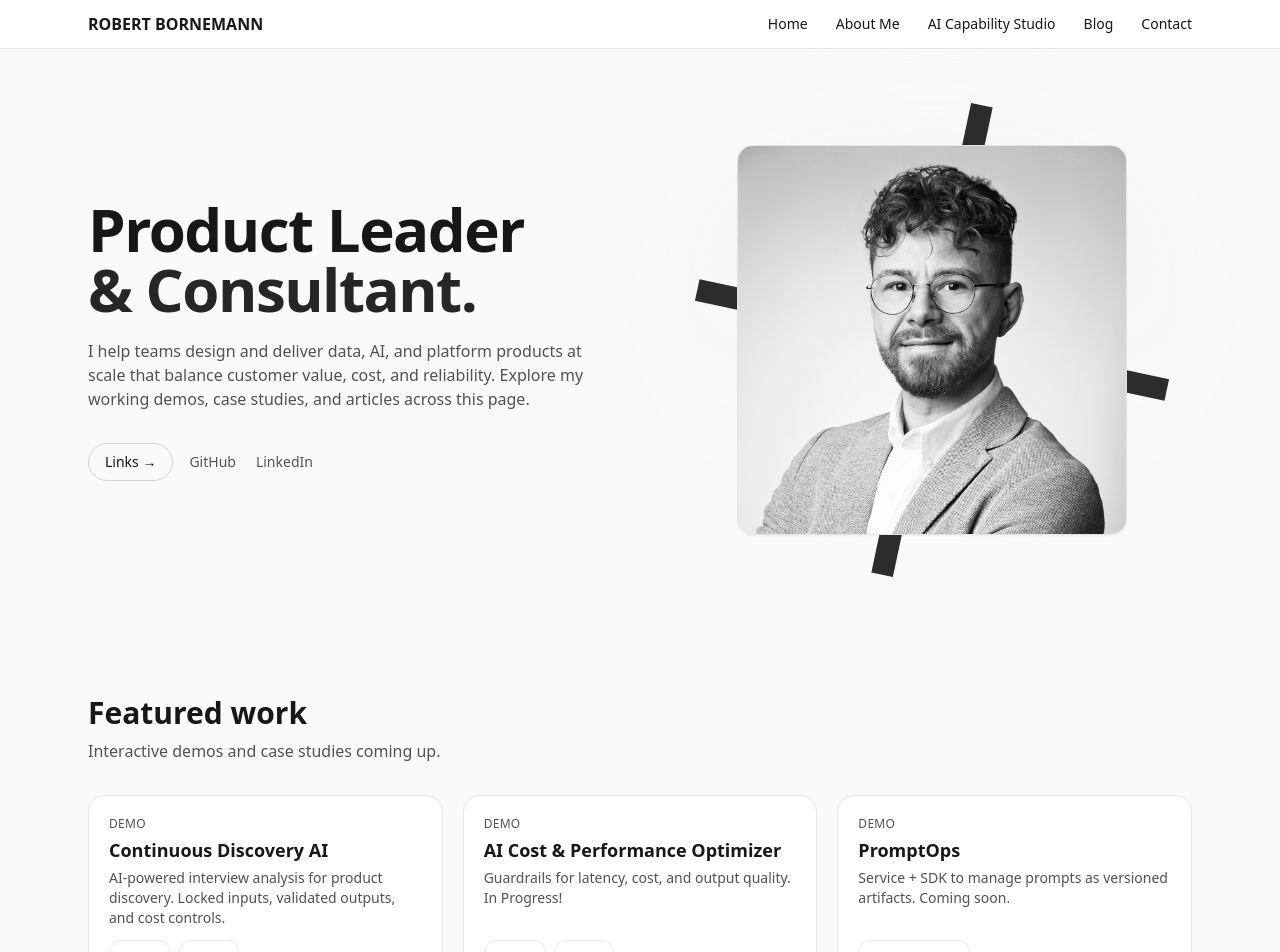
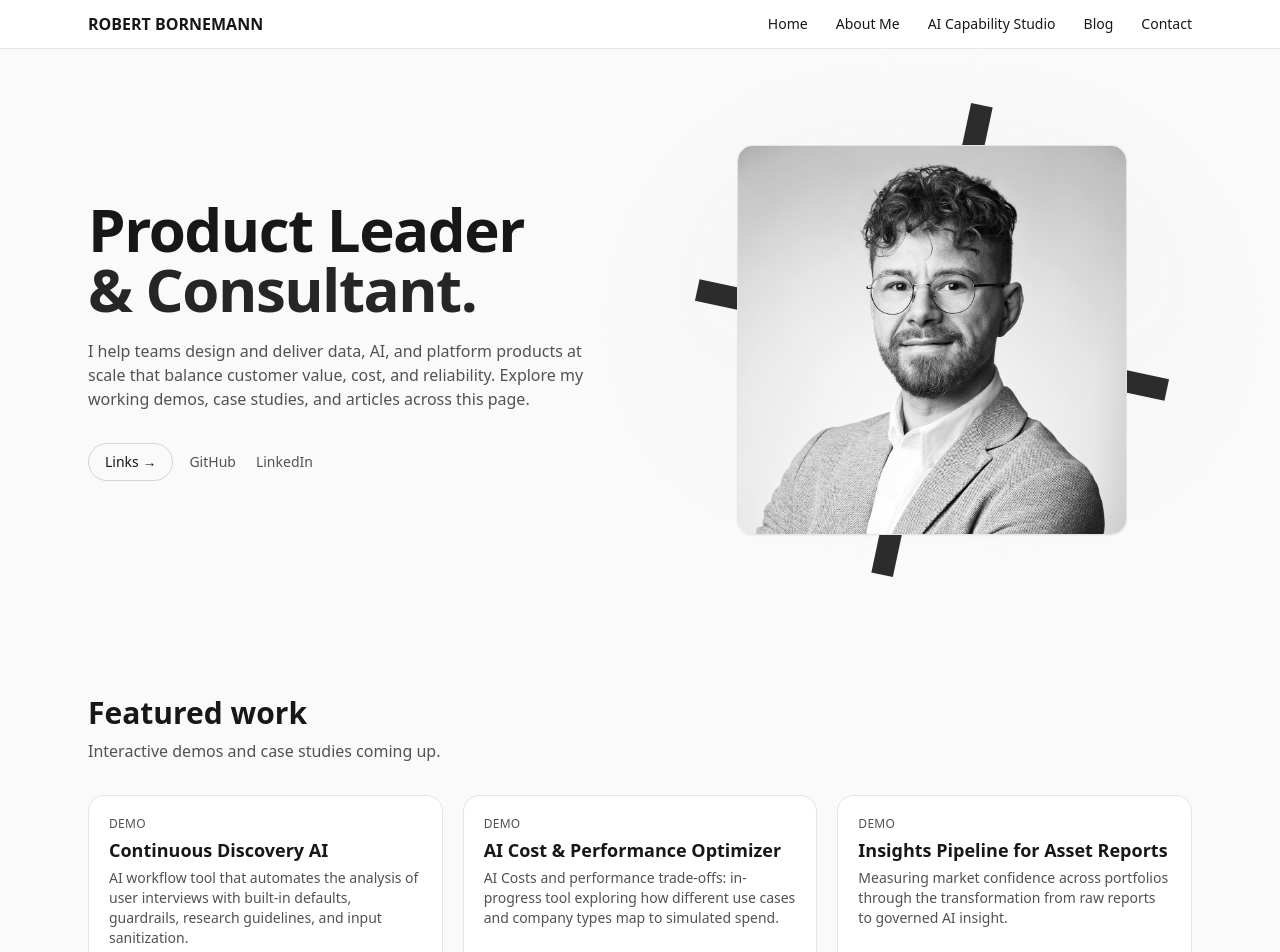
Before and after one commit to RobertBornemann/capability-portfolio, a Next.js app: page / in a window 1280 px wide. Shown: the top 952 px of the page. Built offline with nearby package versions, Linux system fonts and the light colour scheme.

Commit message:
added new project to capability studio

```diff
--- a/app/ai-capability-studio/page.tsx
+++ b/app/ai-capability-studio/page.tsx
@@ -26,6 +26,14 @@ export default function StudioHub() {
         "A visual, interactive tool that shows AI cost optimization opportunities in real-time, with before/after comparisons and actionable recommendations.",
       status: "Demo",
       actionable: true, // hide button
+    },
+    {
+      slug: "data-pipeline",
+      title: "Insights Pipeline for Asset Reports",
+      blurb:
+      "Measuring market confidence across portfolios through the transformation from raw reports to governed AI insight.",
+      status: "Coming soon",
+      actionable: false, // hide button
     },
   ];
 
--- a/app/page.tsx
+++ b/app/page.tsx
@@ -8,21 +8,21 @@ export default function Home() {
     {
       title: "Continuous Discovery AI",
       blurb:
-        "AI-powered interview analysis for product discovery. Locked inputs, validated outputs, and cost controls.",
+        "AI workflow tool that automates the analysis of user interviews with built-in defaults, guardrails, research guidelines, and input sanitization.",
       href: "/ai-capability-studio/discovery", // live page
       code: "https://github.com/RobertBornemann/continuous_discovery_ai",
     },
     {
       title: "AI Cost & Performance Optimizer",
       blurb:
-        "Guardrails for latency, cost, and output quality. In Progress!",
+        "AI Costs and performance trade-offs: in-progress tool exploring how different use cases and company types map to simulated spend.",
       href: "/ai-capability-studio/cost-optimizer",
       code: "https://github.com/RobertBornemann/AI-Cost-Performance-Optimiser",
     },
     {
-      title: "PromptOps",
+      title: "Insights Pipeline for Asset Reports",
       blurb:
-        "Service + SDK to manage prompts as versioned artifacts. Coming soon.",
+        "Measuring market confidence across portfolios through the transformation from raw reports to governed AI insight.",
       href: null,
       code: null,
     },
```
